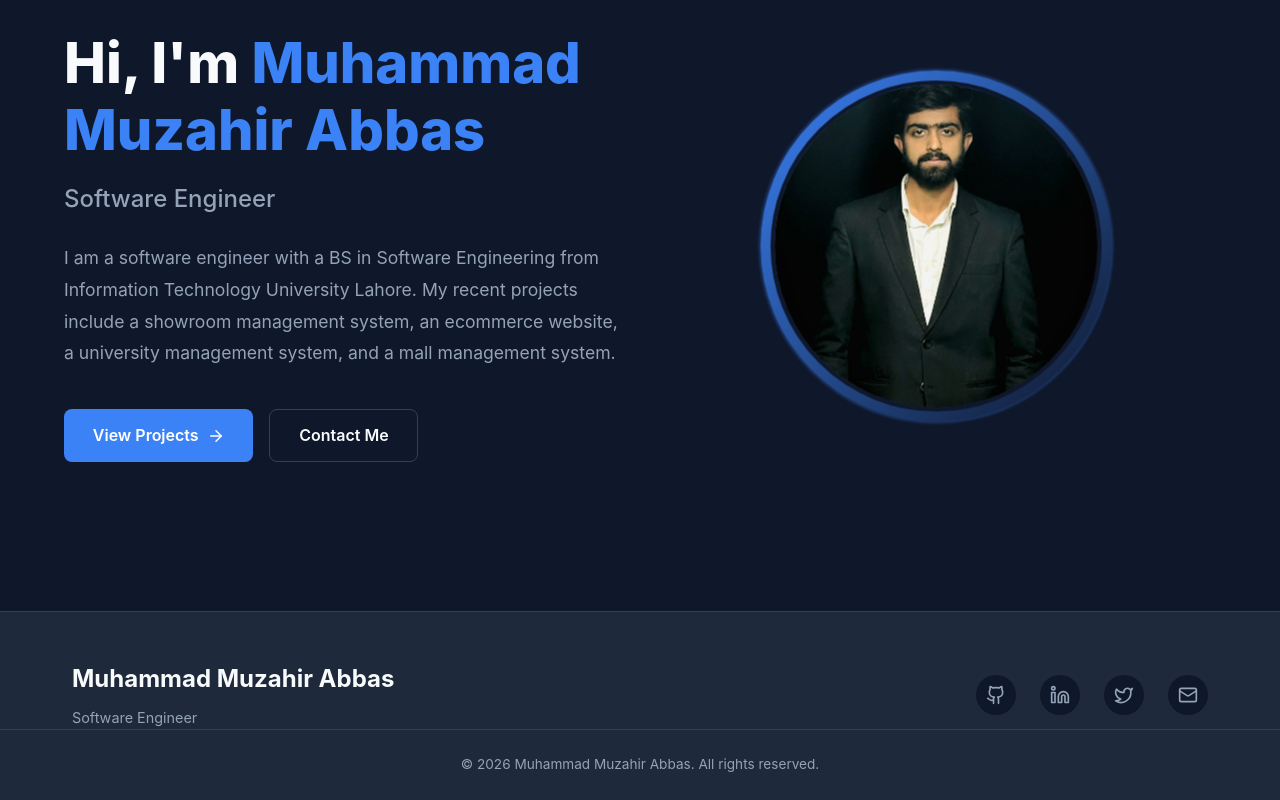
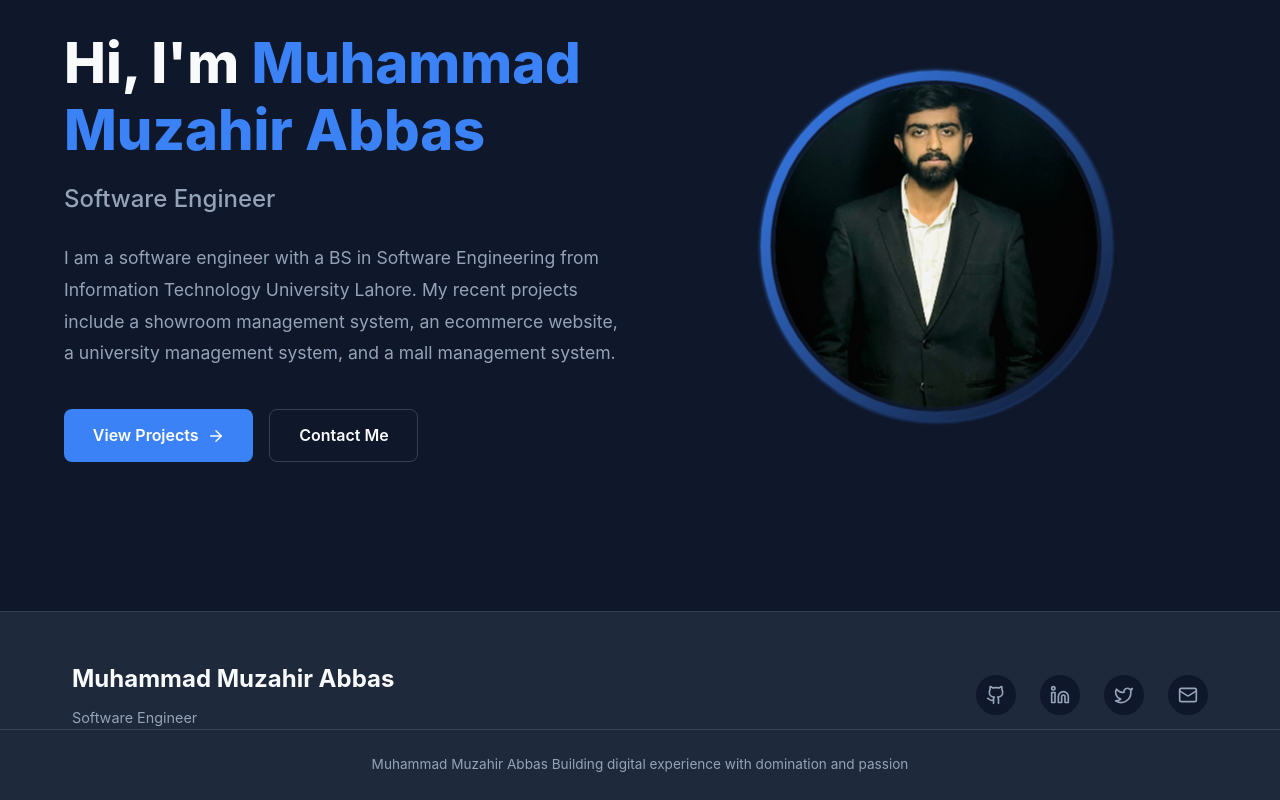
Before and after one commit to BSSE24060/Muhammad-Muzahir-Abbas, a React (Vite) app: page / in a window 1280 px wide. Shown: the part 189-989 px from the top of the page. Built offline with nearby package versions, Linux system fonts and the light colour scheme.

Commit message:
Update footer

```diff
--- a/src/components/Footer.jsx
+++ b/src/components/Footer.jsx
@@ -30,7 +30,7 @@ const Footer = () => {
         </div>
       </div>
       <div className="footer-bottom">
-        <p>&copy; {currentYear} {profileData.name}. All rights reserved.</p>
+        <p>Muhammad Muzahir Abbas Building digital experience with domination and passion</p>
       </div>
     </footer>
   );
```
